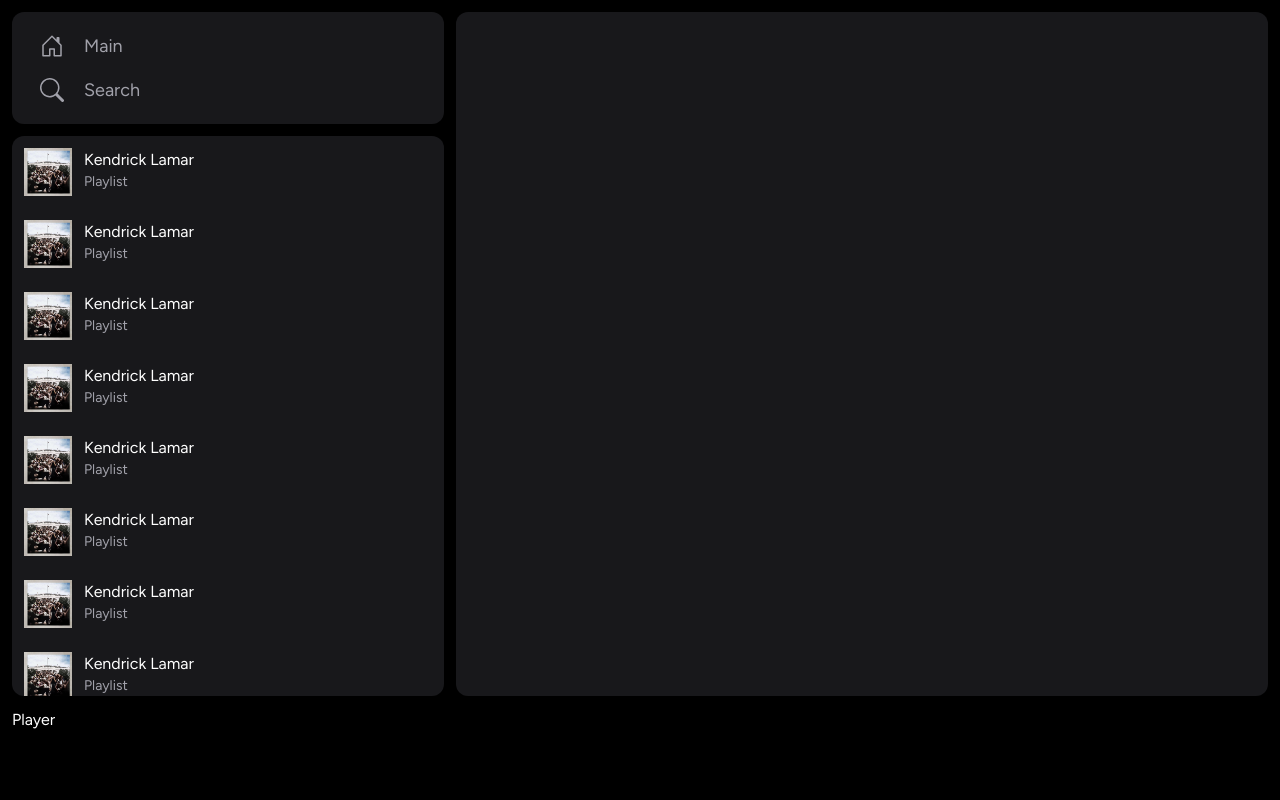
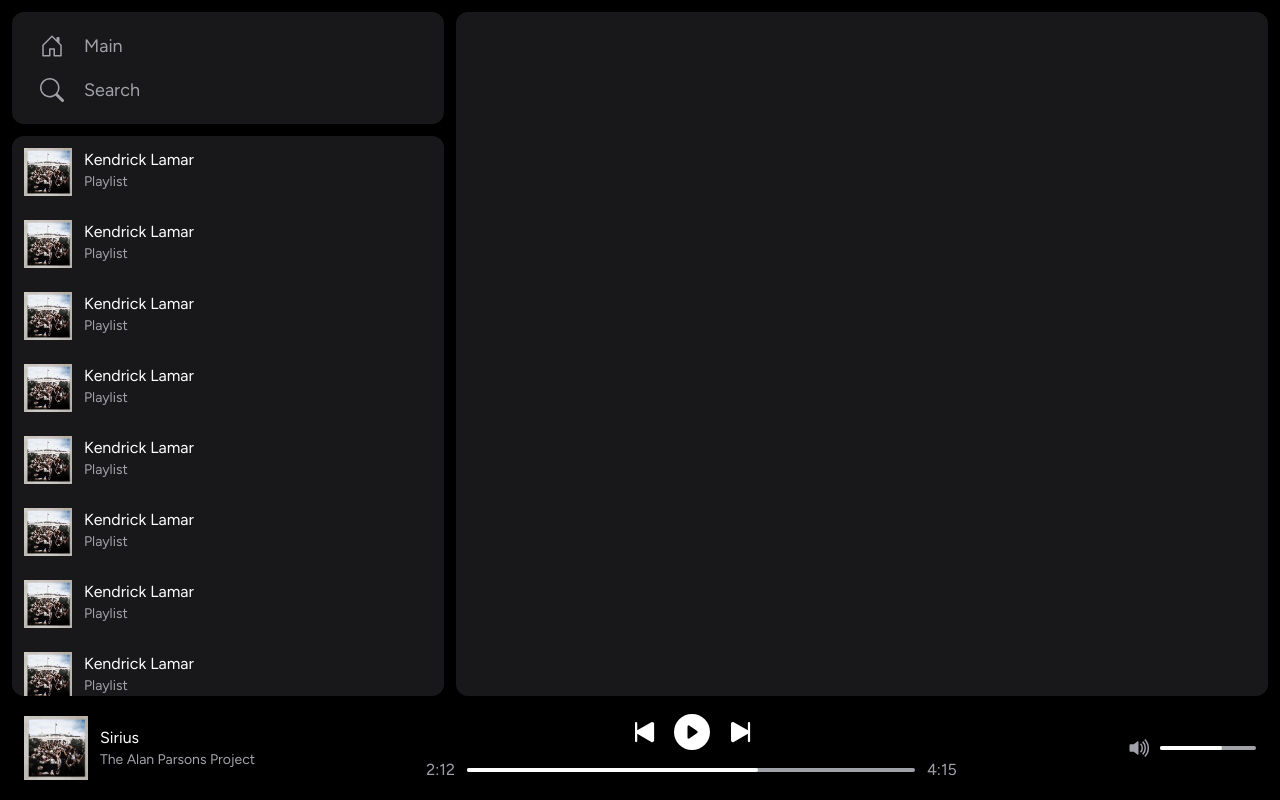
Before and after one commit to bpetrukovich/music-platform, a Next.js app in the folder packages/web/: page / in a window 1280 px wide. Built offline with nearby package versions, Linux system fonts and the light colour scheme.

Commit message:
feat(ui): create player

```diff
--- a/packages/web/src/components/Layout/Player/Player.tsx
+++ b/packages/web/src/components/Layout/Player/Player.tsx
@@ -1,7 +1,50 @@
+import Image from 'next/image'
 import React from 'react'
+import { BsPlayCircleFill } from "react-icons/bs";
+import { BsSkipStartFill } from "react-icons/bs";
+import { BsSkipEndFill } from "react-icons/bs";
+import { BsFillVolumeUpFill } from "react-icons/bs";
 
 export default function Player() {
     return (
-        <div className='col-span-2'>Player</div>
+        <div className='col-span-2 flex justify-between items-center text-zinc-400'>
+            <div className='rounded-lg'>
+                <div className='p-3 flex gap-3 items-center'>
+                    <Image className='size-16' src='/test-imgs/to-pimp.jpg' alt='to pimp a butterfly' width={3200} height={3200} />
+                    <div>
+                        <div className='text-white'>
+                            Sirius
+                        </div>
+                        <div className='text-sm'>The Alan Parsons Project</div>
+                    </div>
+                </div>
+            </div>
+            <div className='flex flex-col gap-2 items-center'>
+                <div className='flex text-4xl gap-3 text-white'>
+                    <BsSkipStartFill />
+                    <BsPlayCircleFill />
+                    <BsSkipEndFill />
+                </div>
+                <div className='flex gap-3 items-center'>
+                    2:12
+                    <div className='h-1 w-[35vw] bg-zinc-400 group rounded-full'>
+                        <div className='bg-white w-[65%] h-full flex items-center relative rounded-full'>
+                            <div className='size-3 rounded-full bg-white right-0 translate-x-1/2 absolute hidden group-hover:block'></div>
+                        </div>
+                    </div>
+                    4:15
+                </div>
+            </div>
+            <div>
+                <div className='flex gap-2 items-center p-3 text-2xl'>
+                    <BsFillVolumeUpFill />
+                    <div className='h-1 w-24 bg-zinc-400 group rounded-full'>
+                        <div className='bg-white w-[65%] h-full flex items-center relative rounded-full'>
+                            <div className='size-3 rounded-full bg-white right-0 translate-x-1/2 absolute hidden group-hover:block'></div>
+                        </div>
+                    </div>
+                </div>
+            </div>
+        </div>
     )
 }
```
